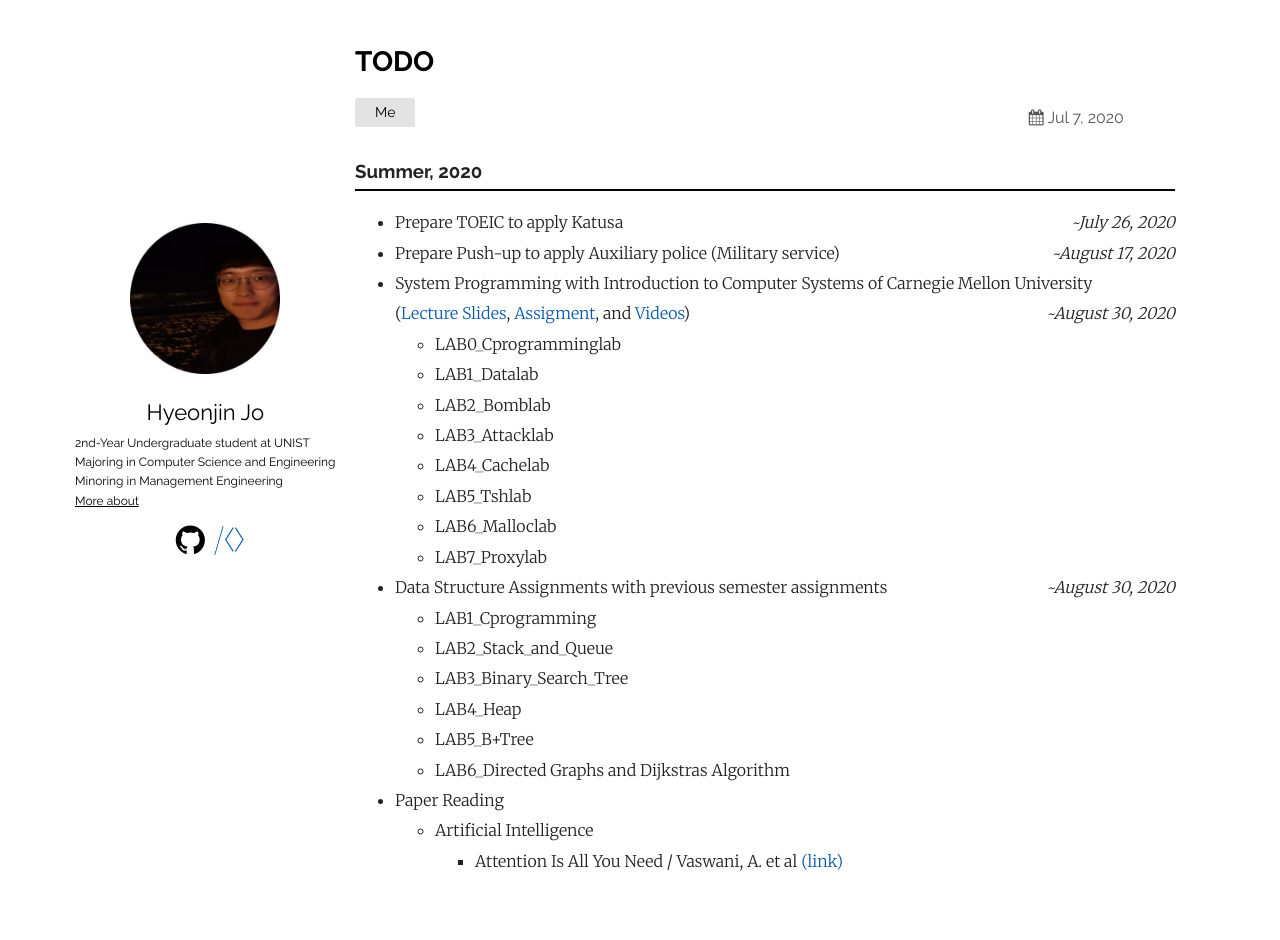
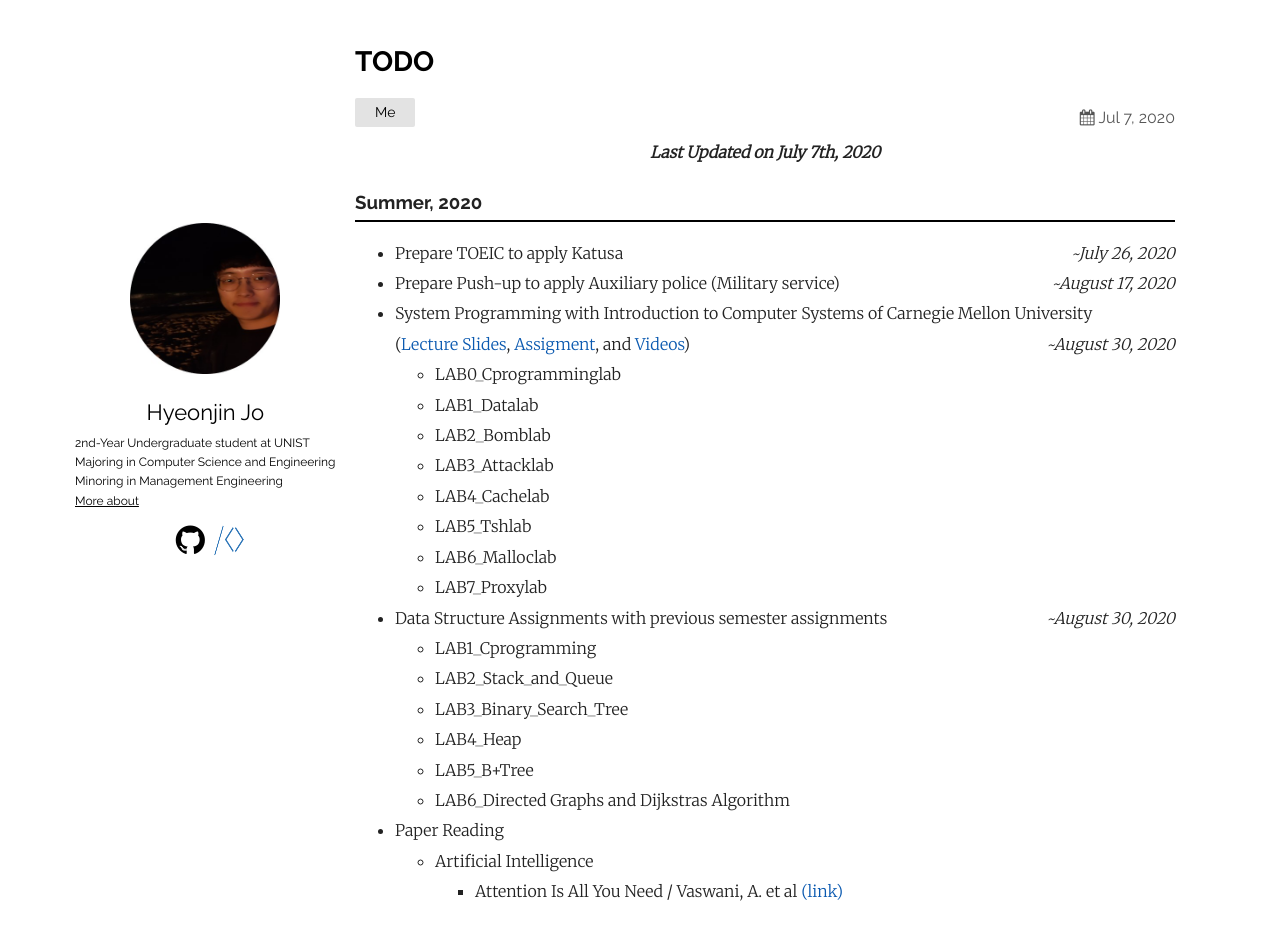
Before and after one commit to thinkin9/test, a Jekyll site: the page built from _posts/2020-07-07-TODO.markdown, in a window 1280 px wide and 952 px high. Shown: the top 940 px of the window. Built offline with Jekyll 4.4.1, drawn with Linux system fonts in a browser that asks for light colours.

Commit message:
20200707

```diff
--- a/_layouts/home.html
+++ b/_layouts/home.html
@@ -28,9 +28,7 @@ layout: default
                <li>{{ tag }}</li>
              {%- endfor -%}
             </ul>
-           <div class="post-date">
-              <i class="icon-calendar"></i>
-              {{ page.date | date: date_format }}</div>
+            <div class="post-date"><i class="icon-calendar"></i>{{ page.date | date: date_format }}</div>
           </div>
           <hr style="height: 2px; border:none; margin-top: 1em; margin-bottom: 1em; padding: 0; background:black">
             <!--
--- a/_posts/2020-05-05-How-to-use-Git.markdown
+++ b/_posts/2020-05-05-How-to-use-Git.markdown
@@ -4,6 +4,8 @@ title: "How to use Git"
 date:   "2020-05-05 15:03:24 +0900"
 categories: Git
 ---
+
+<div style="text-align: center"><i><b>Last Updated on July 6th, 2020</b></i></div>
 
 ## Abstract
 0. Reference: [https://rogerdudler.github.io/git-guide/](https://rogerdudler.github.io/git-guide/index.ko.html)
--- a/_posts/2020-07-07-TODO.markdown
+++ b/_posts/2020-07-07-TODO.markdown
@@ -4,6 +4,8 @@ title:  "TODO"
 date:   2020-07-07 16:04:19 +0900
 categories: Me
 ---
+
+<div style="text-align: center"><i><b>Last Updated on July 7th, 2020</b></i></div>
 
 ### Summer, 2020
 <hr style="height: 2px; border:none; margin-top: -1em; margin-bottom:0.5em; padding: 0; background:black">
--- a/_sass/plain.scss
+++ b/_sass/plain.scss
@@ -182,7 +182,6 @@ main {
 }
 .post-date {
   color: #555;
-  min-width: 150px;
 }
 .post-meta {
   display: flex;
```
